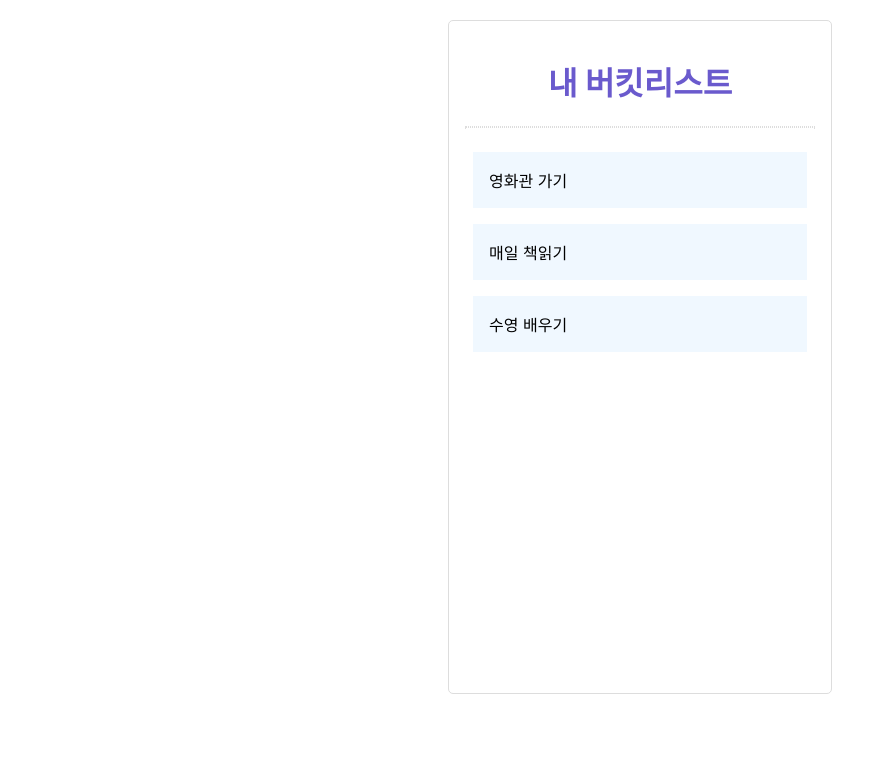
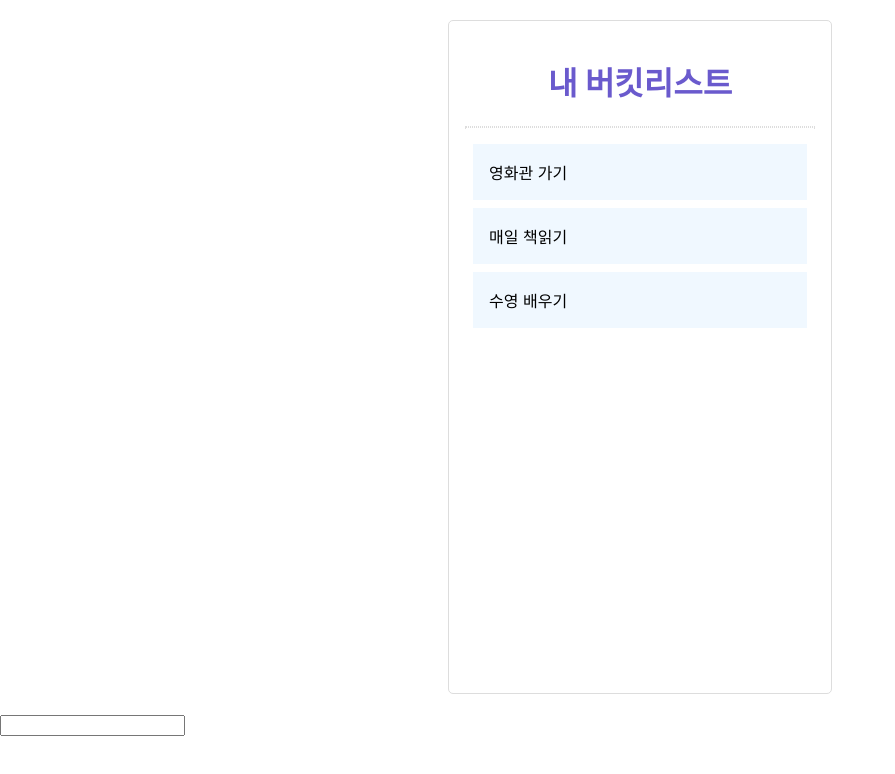
Before and after one commit to parkksss/react_basic, a React (Create React App) app: page / in a window 1280 px wide. Shown: the top 774 px of the page, without its empty margins (0-895 px from the left). Built offline with nearby package versions, Linux system fonts and the light colour scheme.

Commit message:
practice Ref

```diff
--- a/src/App.js
+++ b/src/App.js
@@ -13,7 +13,15 @@ class App extends React.Component {
     this.state = {
       list: ["영화관 가기", "매일 책읽기", "수영 배우기"],
     };
+    // ref는 이렇게 선언합니다!
+    this.text = React.createRef();
   }
+
+  componentDidMount(){
+		// 콘솔에서 확인해보자!
+    console.log(this.text);
+  }
+
 
   // 랜더 함수 안에 리액트 엘리먼트를 넣어줍니다!
   render() {
@@ -26,6 +34,13 @@ class App extends React.Component {
           {/* <컴포넌트 명 [props 명]={넘겨줄 것(리스트, 문자열, 숫자, ...)}/> */}
           <BucketList list={this.state.list} />
         </Container>
+
+        <div>
+          <input type="text" ref={this.text}
+          onChange={() => {
+            console.log(this.text.current.value);
+          }}/>
+        </div>
       </div>
     );
   }
--- a/src/BucketList.js
+++ b/src/BucketList.js
@@ -16,27 +16,31 @@ import styled from "styled-components";
 const BucketList = ({ list }) => {
 
     const my_lists = list;
+    const my_wrap = React.useRef(null);
+
+    console.log(my_wrap);
+
+    window.setTimeout(() => { // 1초 뒤에는?!
+        console.log(my_wrap);
+      }, 1000);
+
     // 컴포넌트가 뿌려줄 ui 요소(리엑트 엘리먼트라고 불러요.)를 반환해줍니다.
     return (
-        <ListStyle>
+        <div ref={my_wrap}>
           {my_lists.map((list, index) => {
-            return (
-              <ItemStyle key={index}>
-                {list}
-              </ItemStyle>
-            );
+            return <ItemStyle key={index}>{list}</ItemStyle>;
           })}
-        </ListStyle>
+        </div>
     );
 };
 
-const ListStyle = styled.div`
-  display: flex;
-  flex-direction: column;
-  height: 100%;
-  overflow-x: hidden;
-  overflow-y: auto;
-`;
+// const ListStyle = styled.div`
+//   display: flex;
+//   flex-direction: column;
+//   height: 100%;
+//   overflow-x: hidden;
+//   overflow-y: auto;
+// `;
 
 const ItemStyle = styled.div`
   padding: 16px;
```
